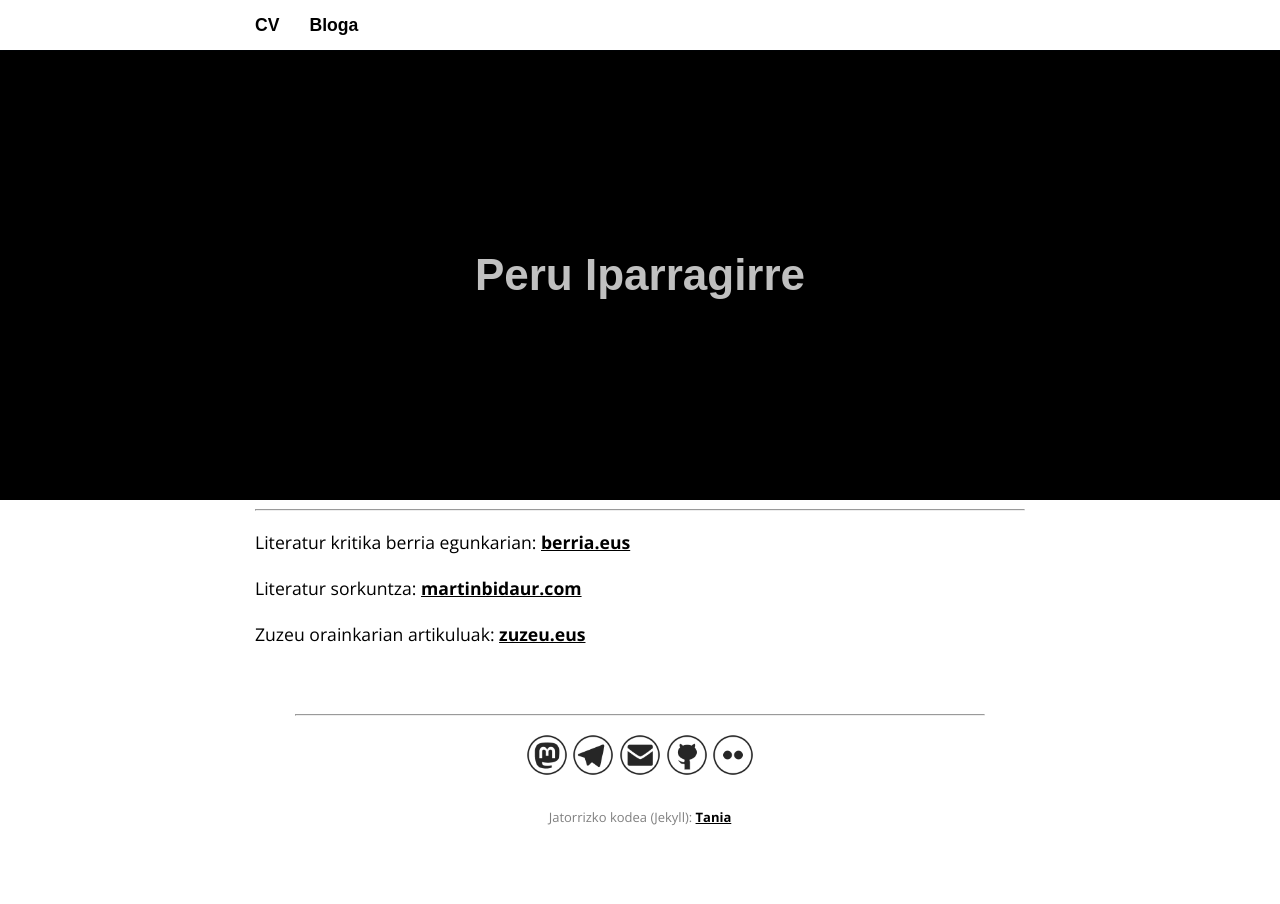
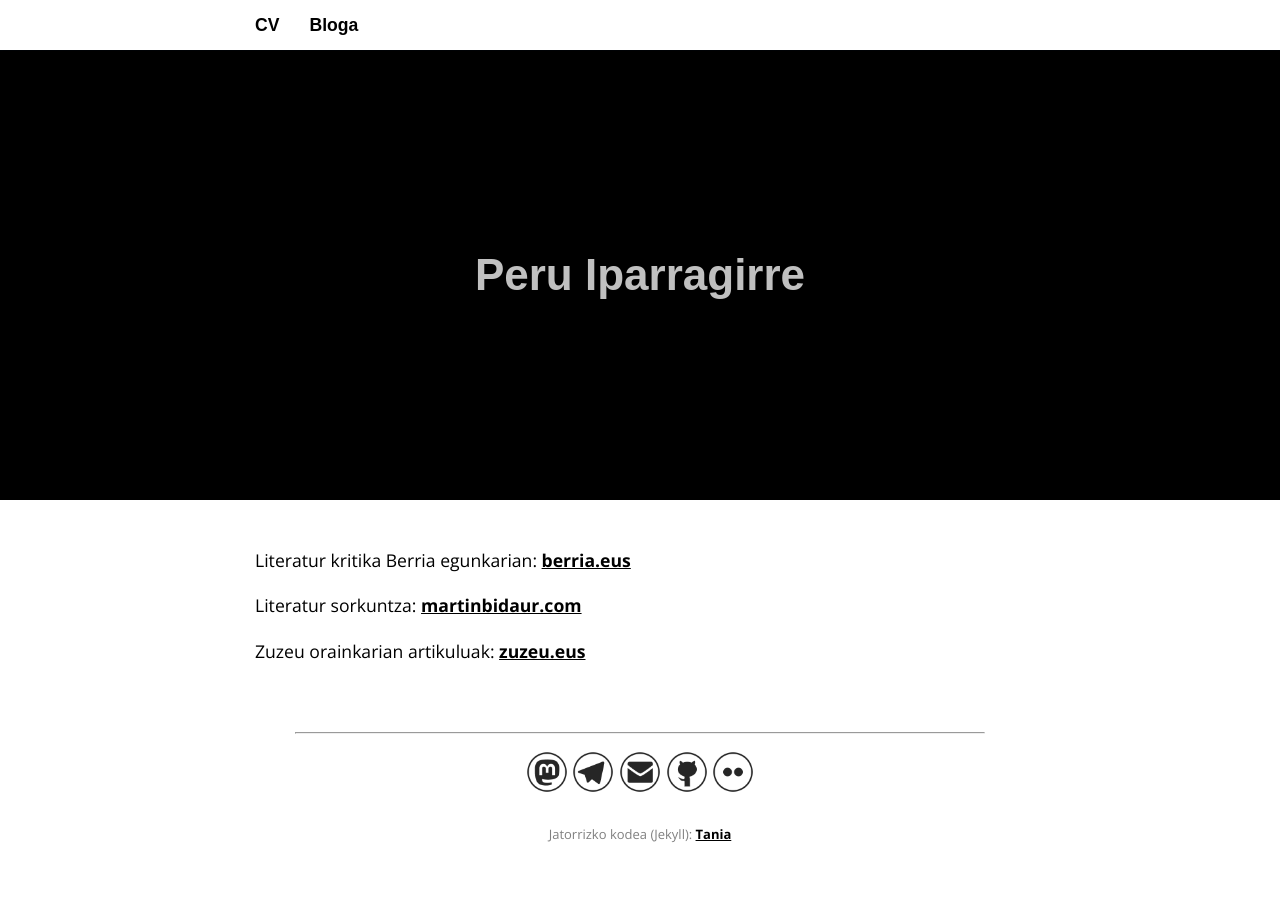
Before and after one commit to nomadagaldua/nomadagaldua.github.io, a Jekyll site: the page built from index.html, in a window 1280 px wide. Built offline with Jekyll 4.4.1, drawn with Linux system fonts in a browser that asks for light colours; some web fonts are replaced.

Commit message:
Update index.html

```diff
--- a/index.html
+++ b/index.html
@@ -1,7 +1,7 @@
 ---
 layout: default
 ---
-<hr>
-<p>Literatur kritika berria egunkarian: <a href="https://www.berria.eus/egilea/Peru_Iparragirre" target="blank">berria.eus</a></p>
+<br>
+<p>Literatur kritika Berria egunkarian: <a href="https://www.berria.eus/egilea/Peru_Iparragirre" target="blank">berria.eus</a></p>
 <p>Literatur sorkuntza: <a href="https://martinbidaur.com/" target="blank">martinbidaur.com</a></p>
 <p>Zuzeu orainkarian artikuluak: <a href="https://zuzeu.eus/author/nomadagaldua/" target="blank">zuzeu.eus</a></p>
```
